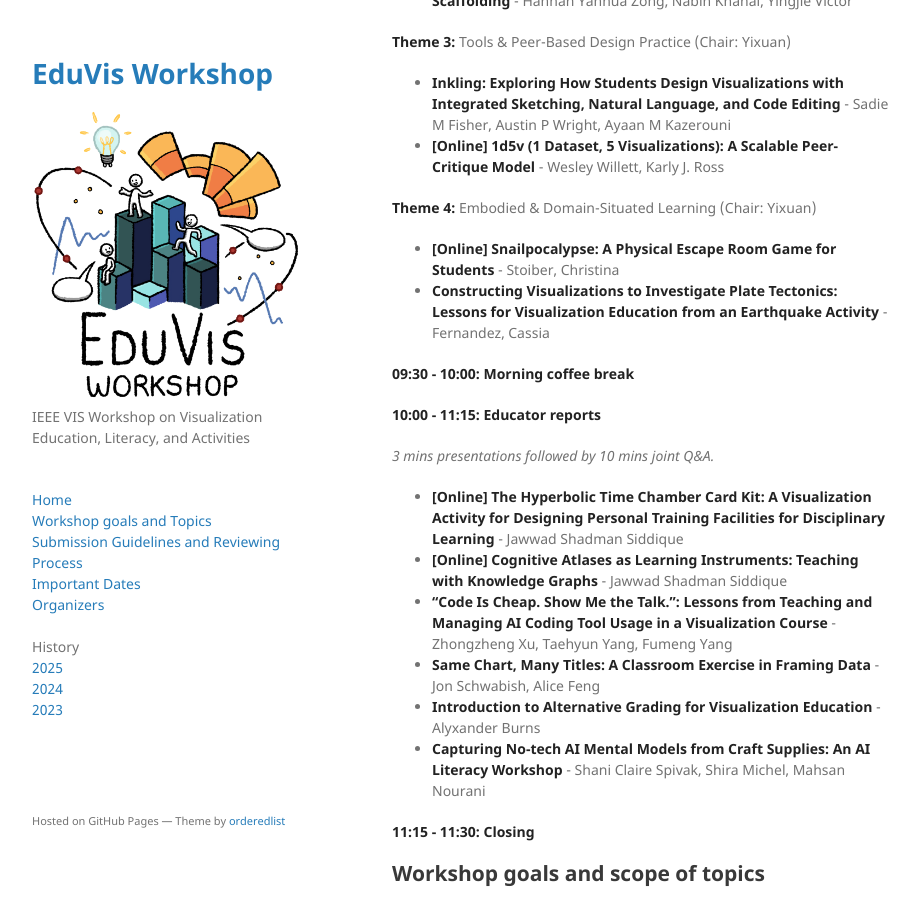
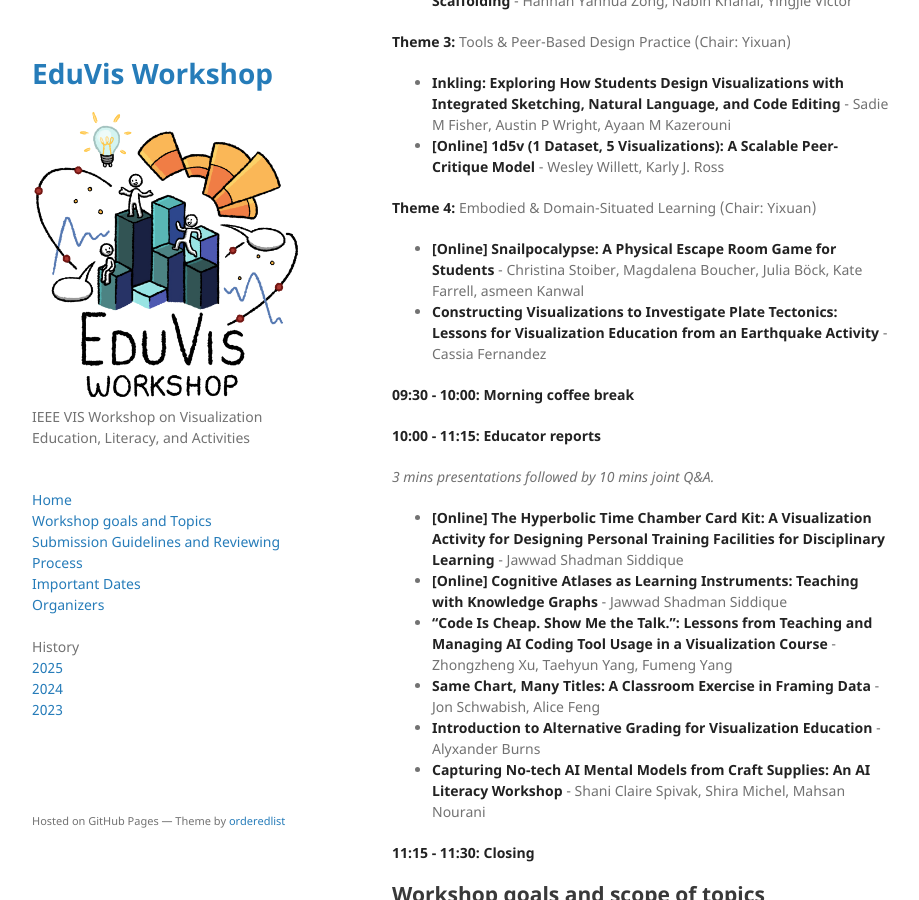
Before and after one commit to ieee-eduvis/ieee-eduvis.github.io, a Jekyll site: the page built from index.md, in a window 1280 px wide and 900 px high, scrolled down 1269 px. Shown: the whole window, without its empty margins (178-1097 px from the left). Built offline with Jekyll 4.4.1, drawn with Linux system fonts in a browser that asks for light colours.

Commit message:
add missing coauthors

```diff
--- a/index.md
+++ b/index.md
@@ -48,8 +48,8 @@ See the Week at a Glance program for more information: <https://ieeevis.org/year
 
 **Theme 4:** Embodied & Domain-Situated Learning (Chair: Yixuan)
 
-* **[Online] Snailpocalypse: A Physical Escape Room Game for Students** - Stoiber, Christina
-* **Constructing Visualizations to Investigate Plate Tectonics: Lessons for Visualization Education from an Earthquake Activity** - Fernandez, Cassia
+* **[Online] Snailpocalypse: A Physical Escape Room Game for Students** - Christina Stoiber, Magdalena Boucher, Julia Böck, Kate Farrell, asmeen Kanwal
+* **Constructing Visualizations to Investigate Plate Tectonics: Lessons for Visualization Education from an Earthquake Activity** - Cassia Fernandez
 
 **09:30 - 10:00: Morning coffee break**<br>
 
```
